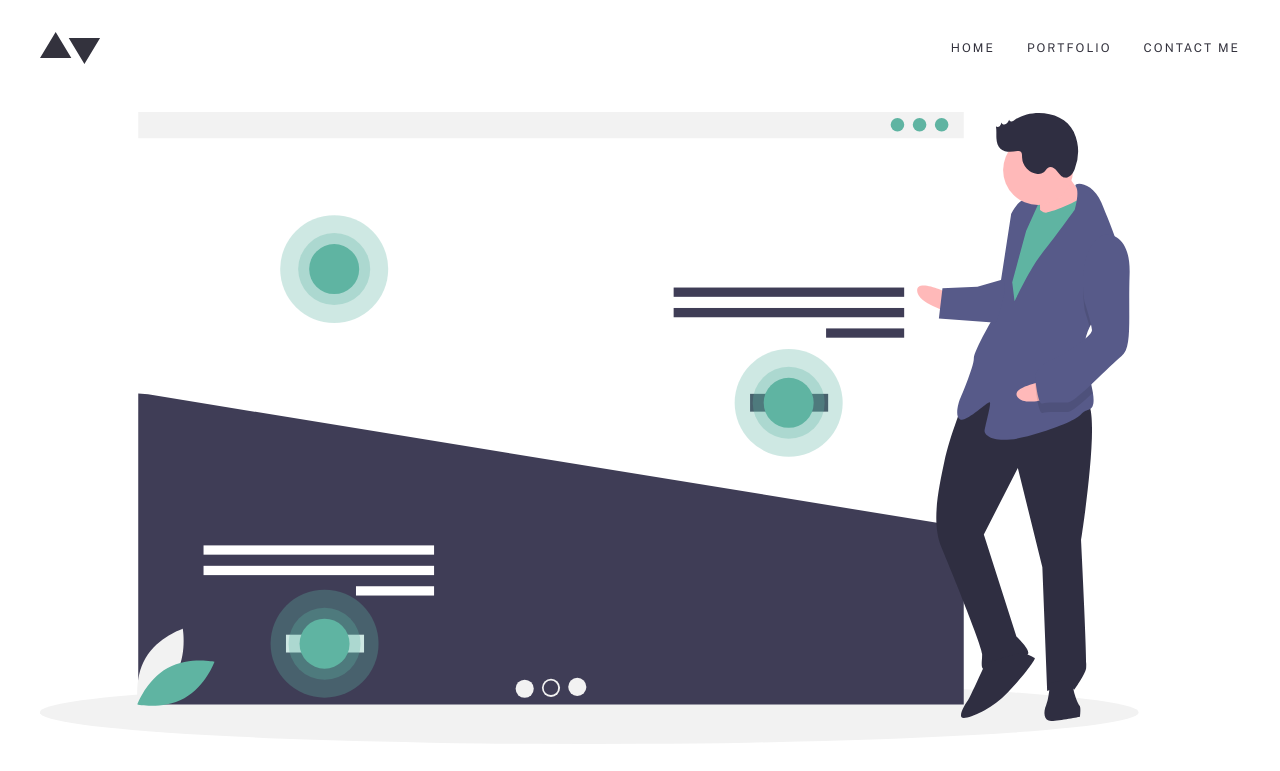
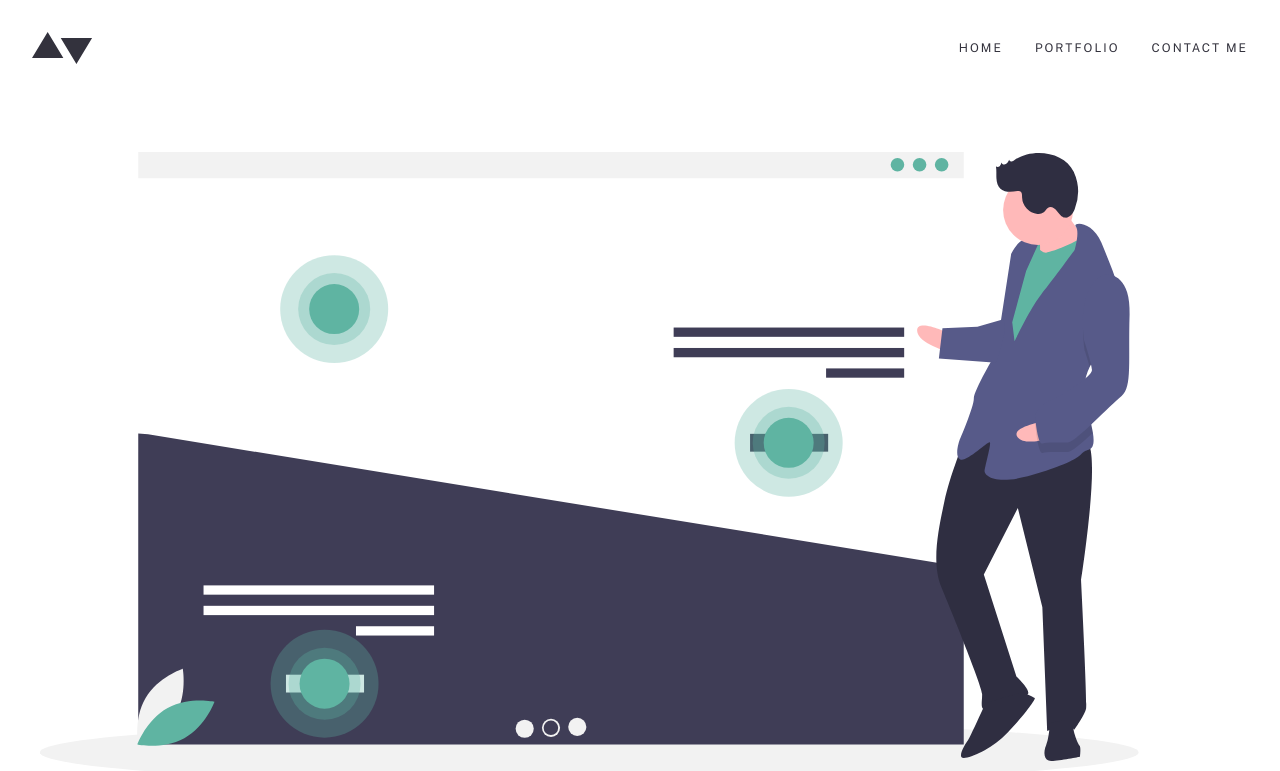
Before and after one commit to avishaypesk/portfolio, a React (Create React App) app: page / in a window 1280 px wide. Shown: the top 771 px of the page. Built offline with nearby package versions, Linux system fonts and the light colour scheme.

Commit message:
made header fixed

```diff
--- a/src/components/App/App.js
+++ b/src/components/App/App.js
@@ -7,8 +7,8 @@ import Footer from '../Footer/Footer'
 function App() {
   return (
     <div className='h-screen'>
-    <div className='px-8 md:px-10 w-full'>
     <Header/>
+    <div className='px-8 pt-[104px] md:px-10 w-full'>
     <Hero/>
     <About/>
     </div>
--- a/src/components/Header/Header.js
+++ b/src/components/Header/Header.js
@@ -4,7 +4,7 @@ import Nav from '../Nav/Nav'
 
 function Header() {
   return (
-    <div className='pt-8 flex justify-between'>
+    <div className='px-8 pt-8 pb-10 flex justify-between fixed top-0 left-0 right-0 bg-white z-30'>
       <img src={logo} alt='logo' />
       <Nav />
     </div>
```
